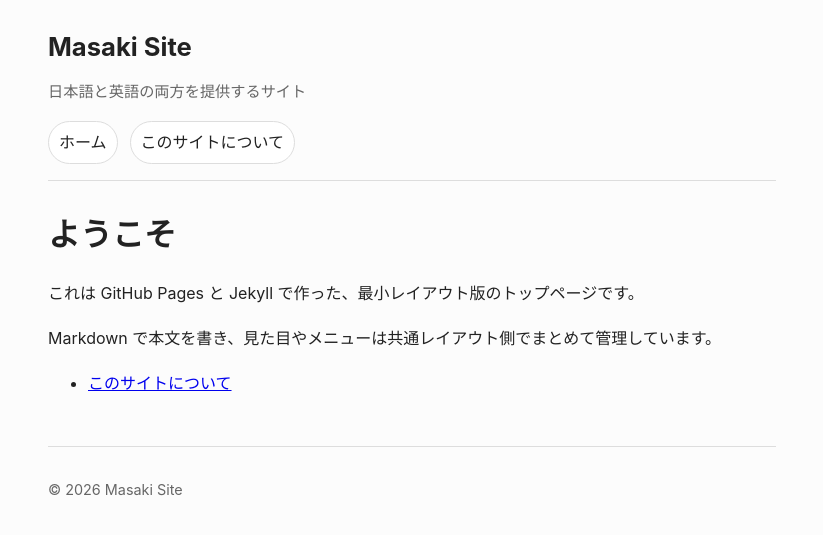
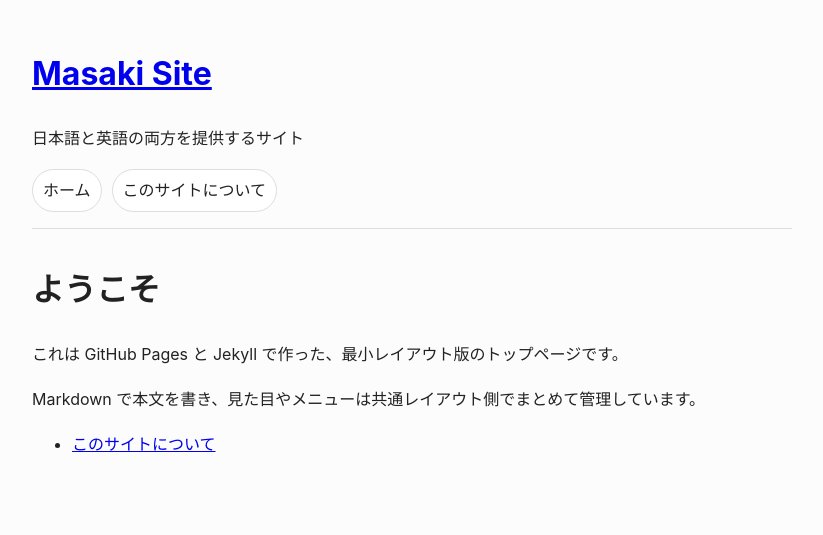
Before and after one commit to masakielastic/masakielastic.github.io, a Jekyll site: the page built from index.md, in a window 1280 px wide. Shown: the top 535 px of the page, without its empty margins (228-1051 px from the left). Built offline with Jekyll 4.4.1, drawn with Linux system fonts in a browser that asks for light colours.

Commit message:
Update default.html

```diff
--- a/_layouts/default.html
+++ b/_layouts/default.html
@@ -1,107 +1,61 @@
 <!doctype html>
-<html lang="ja">
+<html lang="{{ page.lang | default: 'ja' }}">
 <head>
   <meta charset="utf-8">
   <meta name="viewport" content="width=device-width, initial-scale=1">
-  <title>
-    {% if page.title %}{{ page.title }} | {% endif %}{{ site.title }}
-  </title>
+  <title>{% if page.title %}{{ page.title }} | {% endif %}{{ site.title }}</title>
   <style>
-    :root {
-      --bg: #fcfcfc;
-      --text: #222;
-      --muted: #666;
-      --line: #ddd;
-      --accent: #2f6feb;
-    }
-
-    * {
-      box-sizing: border-box;
-    }
-
     body {
       margin: 0;
       font-family: -apple-system, BlinkMacSystemFont, "Hiragino Sans",
-        "Hiragino Kaku Gothic ProN", "Yu Gothic", sans-serif;
-      color: var(--text);
-      background: var(--bg);
+        "Yu Gothic", sans-serif;
       line-height: 1.8;
+      color: #222;
+      background: #fcfcfc;
     }
-
-    .site-wrap {
+    .wrap {
       max-width: 760px;
       margin: 0 auto;
       padding: 24px 16px 64px;
     }
-
-    .site-header {
+    header {
       margin-bottom: 32px;
       padding-bottom: 16px;
-      border-bottom: 1px solid var(--line);
+      border-bottom: 1px solid #ddd;
     }
-
-    .site-title {
-      margin: 0 0 8px;
-      font-size: 1.6rem;
+    nav {
+      display: flex;
+      gap: 10px;
+      flex-wrap: wrap;
+      margin-top: 12px;
     }
-
-    .site-title a {
-      color: inherit;
+    nav a {
       text-decoration: none;
+      border: 1px solid #ddd;
+      padding: 6px 10px;
+      border-radius: 9999px;
+      color: #222;
+      background: white;
     }
-
-    .site-description {
-      margin: 0 0 16px;
-      color: var(--muted);
+    nav a:hover {
+      color: #2f6feb;
+      border-color: #2f6feb;
+    }
+    .lang-switch {
+      margin-top: 12px;
       font-size: 0.95rem;
     }
-
-    .site-nav {
-      display: flex;
-      gap: 12px;
-      flex-wrap: wrap;
-    }
-
-    .site-nav a {
-      display: inline-block;
-      padding: 6px 10px;
-      border: 1px solid var(--line);
-      border-radius: 9999px;
-      text-decoration: none;
-      color: var(--text);
-      background: #fff;
-    }
-
-    .site-nav a:hover {
-      color: var(--accent);
-      border-color: var(--accent);
-    }
-
-    main h1 {
-      line-height: 1.4;
-      margin-top: 0;
-    }
-
-    footer {
-      margin-top: 48px;
-      padding-top: 16px;
-      border-top: 1px solid var(--line);
-      color: var(--muted);
-      font-size: 0.9rem;
+    .lang-switch a {
+      margin-right: 10px;
     }
   </style>
 </head>
 <body>
-  <div class="site-wrap">
+  <div class="wrap">
     {% include header.html %}
-
     <main>
       {{ content }}
     </main>
-
-    <footer>
-      <p>© {{ site.time | date: "%Y" }} {{ site.title }}</p>
-    </footer>
   </div>
 </body>
 </html>
```
